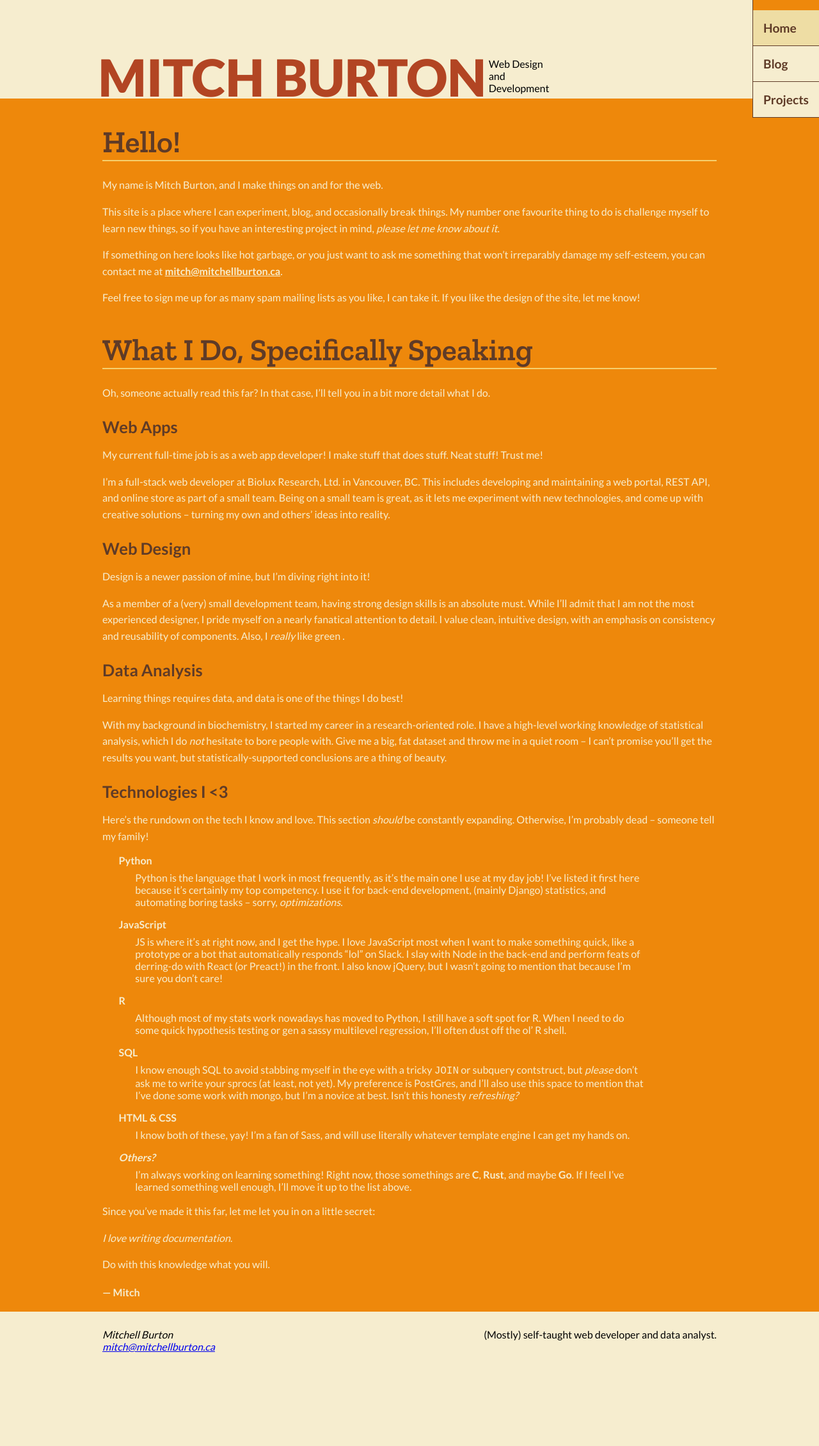
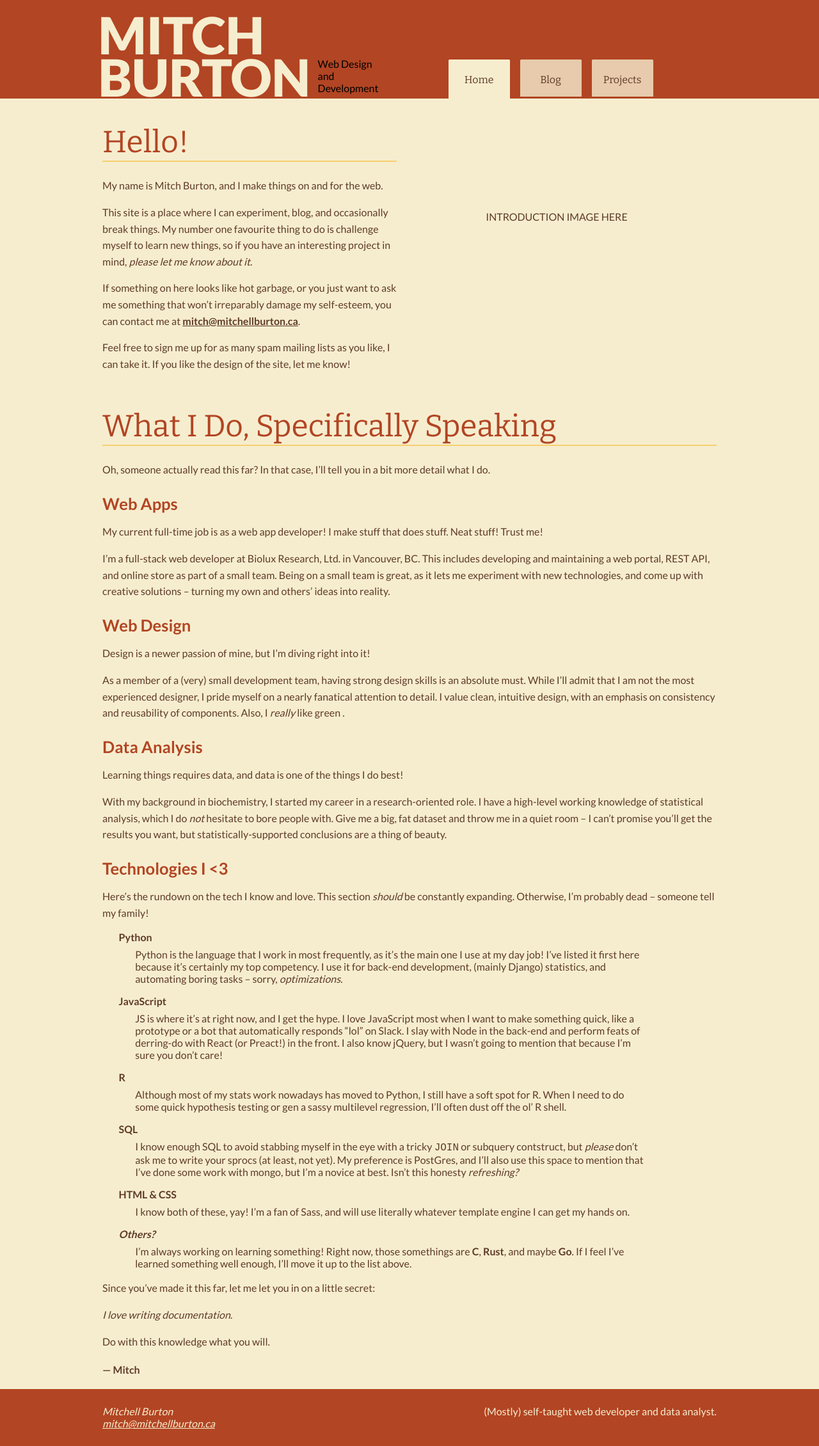
Before and after one commit to Perfect5th/perfect5th.github.io, a Jekyll site: the page built from index.html, in a window 1280 px wide. Shown: the whole page at 64% size. Built offline with Jekyll 4.4.1, drawn with Linux system fonts in a browser that asks for light colours; before the commit the page ends 2140 px from its top, so only the background shows below that.

Commit message:
new nav menu for desktop. NB: CSS grid not working responsively yet

```diff
--- a/_includes/head.html
+++ b/_includes/head.html
@@ -7,7 +7,7 @@
   <meta name="description" content="{% if page.excerpt %}{{ page.excerpt | strip_html | strip_newlines | truncate: 160 }}{% else %}{{ site.description }}{% endif %}">
 
   <link rel="stylesheet" href="{{ "/css/main.css" | prepend: site.baseurl }}">
-  <link href="https://fonts.googleapis.com/css?family=Lato:300,400,700,900|Zilla+Slab:500,600" rel="stylesheet">
+  <link href="https://fonts.googleapis.com/css?family=Lato:300,400,700,900|Zilla+Slab:500,600|Bitter:400,700" rel="stylesheet">
   <link rel="canonical" href="{{ page.url | replace:'index.html','' | prepend: site.baseurl | prepend: site.url }}">
   <link rel="alternate" type="application/rss+xml" title="{{ site.title }}" href="{{ "/feed.xml" | prepend: site.baseurl | prepend: site.url }}">
   <script src="{{ "/scripts/main.js" | prepend: site.baseurl | prepend: site.url }}"></script>
--- a/_includes/header.html
+++ b/_includes/header.html
@@ -6,5 +6,13 @@
     <div class="header-right">
       <p>Web Design and Development</p>
     </div>
+
+    <nav class="desktop-nav">
+      <div class="nav-item-wrap">
+        <a href="/"><div id="nav-home" class="nav-item"><p>Home</p></div></a>
+        <a href="/posts"><div id="nav-blog" class="nav-item"><p>Blog</p></div></a>
+        <a href="/projects"><div id="nav-projects" class="nav-item"><p>Projects</p></div></a>
+      </div>
+    </nav>
   </div>
 </header>
--- a/_sass/_layout.scss
+++ b/_sass/_layout.scss
@@ -5,7 +5,7 @@
 }
 
 html {
-    background-color: $linen;
+    background-color: $firebrick;
     font-family: 'Lato', sans-serif;
     font-size: 16px;
 }
@@ -47,7 +47,7 @@ header {
     }
 
     h1 {
-        color: $firebrick;
+        color: $linen;
         display: inline;
         font-family: 'Lato', sans-serif;
         font-size: 3rem;
@@ -58,20 +58,21 @@ header {
 }
 
 .articles {
-    background-color: $darkorange;
-    color: $linen;
+    background-color: $linen;
+    color: $darkolivegreen;
     padding-top: 0;
 
     h2 {
         border-bottom: 2px solid $sandybrown;
-        color: $darkolivegreen;
-        font-family: 'Zilla Slab', serif;
+        color: $firebrick;
+        font-family: 'Bitter', serif;
         font-size: 3rem;
+        font-weight: 400;
         margin-bottom: 1.5rem;
     }
 
     h3 {
-        color: $darkolivegreen;
+        color: $firebrick;
         font-size: 1.6em;
         margin-bottom: 0;
     }
@@ -102,7 +103,24 @@ header {
     }
 }
 
+/* Index Page Selectors */
+
+.introduction {
+    display: grid;
+    grid-template-columns: 1fr 500px;
+
+    .introduction-image {
+        padding: 4rem;
+
+        div {
+            text-align: center;
+            padding-top: 30%;
+        }
+    }
+}
+
 footer {
+    color: $linen;
     display: flex;
     justify-content: space-between;
     max-width: 1200px;
@@ -115,22 +133,30 @@ footer {
 
     .footer-left {
         margin-right: 1.6em;
+
+        a {
+            color: $linen;
+        }
     }
 }
 
 /* Mobile Nav Selectors */
 .mobile-nav {
     color: $darkolivegreen;
+    font-family: 'Bitter', serif;
     position: fixed;
+    right: 0;
     top: 0;
-    right: 0;
     z-index: 100;
 
     .hamburger {
-        cursor: pointer;
         font-size: 1.6rem;
-        padding: 1rem 1rem 0 1rem;
+        padding: 0.4rem 1rem 0 1rem;
         text-align: right;
+
+        span {
+            cursor: pointer;
+        }
     }
 
     .nav-items {
@@ -144,6 +170,7 @@ footer {
 
         a {
             text-decoration: none;
+            font-weight: 400;
         }
 
         li {
@@ -160,12 +187,12 @@ footer {
         }
 
         .first-nav {
-            background-color: $darkorange;
+            background-color: $firebrick;
             border-bottom: none;
             cursor: pointer;
-            font-size: 2rem;
+            font-size: 1.4rem;
             font-weight: 900;
-            padding-bottom: 0;
+            padding-bottom: 0.4rem;
             padding-top: 0;
             text-align: right;
 
@@ -181,6 +208,10 @@ footer {
     }
 }
 
+.desktop-nav {
+    display: none;
+}
+
 @media (min-width: 980px) {
 
     header {
@@ -189,6 +220,10 @@ footer {
         .header-wrap {
             flex-direction: row;
             margin-bottom: 0;
+
+            .header-left {
+                max-width: 339px;
+            }
 
             h1 {
                 font-size: 5rem;
@@ -204,24 +239,53 @@ footer {
     }
 
     .mobile-nav {
+        display: none;
+    }
 
-        .hamburger {
-            display: none;
+    .desktop-nav {
+        display: flex;
+        flex-direction: column-reverse;
+        margin-left: 10%;
+
+        .nav-item-wrap {
+            display: flex;
         }
 
-        .nav-items {
-            left: 0px;
+        .nav-item {
+            background-color: fade-out($linen, 0.2);
+            border-radius: 0.1rem 0.1rem 0 0;
+            font-family: 'Bitter', serif;
+            height: 95%;
+            margin-right: 1rem;
+            padding: 1.4rem 1rem 1.2rem 1rem;
+            text-align: center;
+            width: 6rem;
 
-            .first-nav {
-                display: none;
+            p {
+                margin: 0;
             }
+        }
 
-            .first-nav-desktop {
-                display: block;
-                height: 1rem;
+        .nav-item-active {
+            background-color: $linen;
+            height: 100%;
+        }
+
+        a {
+            color: $darkolivegreen;
+            text-decoration: none;
+        }
+    }
+}
+
+@media (min-width: 1584px) {
+    header {
+
+        .header-wrap {
+
+            .header-left {
+                max-width: none;
             }
         }
     }
-
-
 }
--- a/index.html
+++ b/index.html
@@ -3,7 +3,7 @@ layout: default
 ---
 
 <nav class="mobile-nav">
-  <div class="hamburger" id="hamburger" onclick=showNav()>&#9776;</div>
+  <div class="hamburger" id="hamburger"><span onclick=showNav()>&#9776;</span></div>
   <ul class="nav-items" id="nav-items">
     <li class="first-nav" id="close-nav" onclick=closeNav()>></li>
     <li class="first-nav first-nav-desktop"></li>
@@ -13,7 +13,8 @@ layout: default
   </ul>
 </nav>
 
-<article>
+<article class="introduction">
+  <div class="introduction-text">
     <h2>Hello!</h2>
     <p>My name is Mitch Burton, and I make things on and for the web.</p>
     <p>
@@ -31,6 +32,13 @@ layout: default
       Feel free to sign me up for as many spam mailing lists as you like, I can
       take it. If you like the design of the site, let me know!
     </p>
+  </div>
+
+  <div class="introduction-image">
+    <div>
+      INTRODUCTION IMAGE HERE
+    </div>
+  </div>
 </article>
 
 <article>
--- a/scripts/main.js
+++ b/scripts/main.js
@@ -18,3 +18,22 @@ function closeNav(event) {
     hamburger.style.display = 'block';
   }, 500);
 }
+
+document.addEventListener("DOMContentLoaded", function () {
+  var path = window.location.pathname;
+  var active = '';
+
+  switch (path) {
+    case '/posts':
+      active = 'nav-blog';
+      break;
+    case '/projects':
+      active = 'nav-projects';
+      break;
+    default:
+      active = 'nav-home';
+  }
+
+  var activeNav = document.getElementById(active);
+  activeNav.classList.add('nav-item-active');
+});
```
Lines whose indentation alone changed are shown as unchanged.
